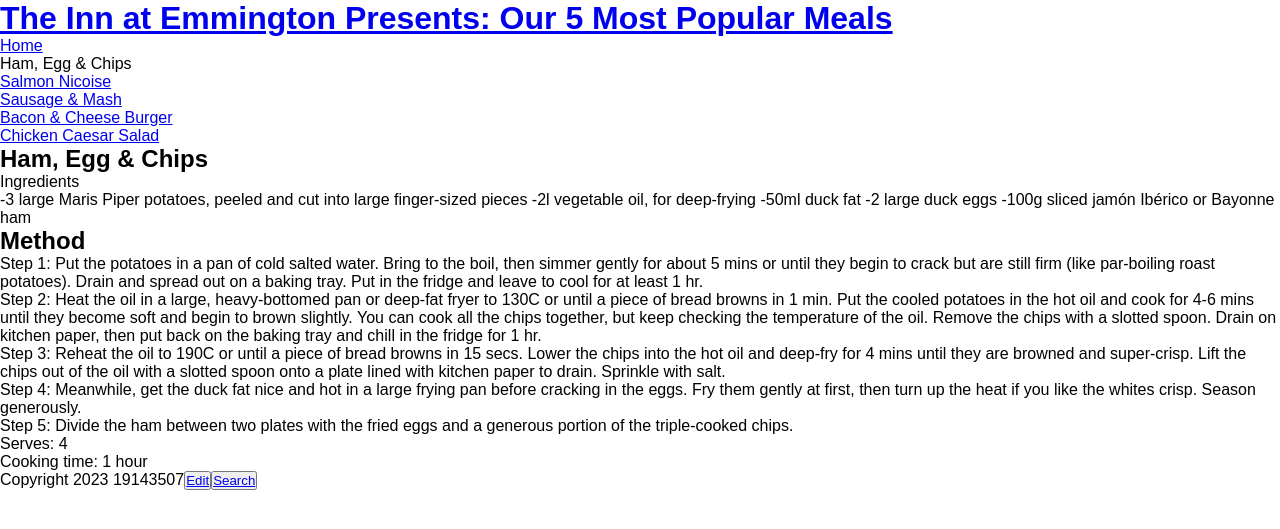
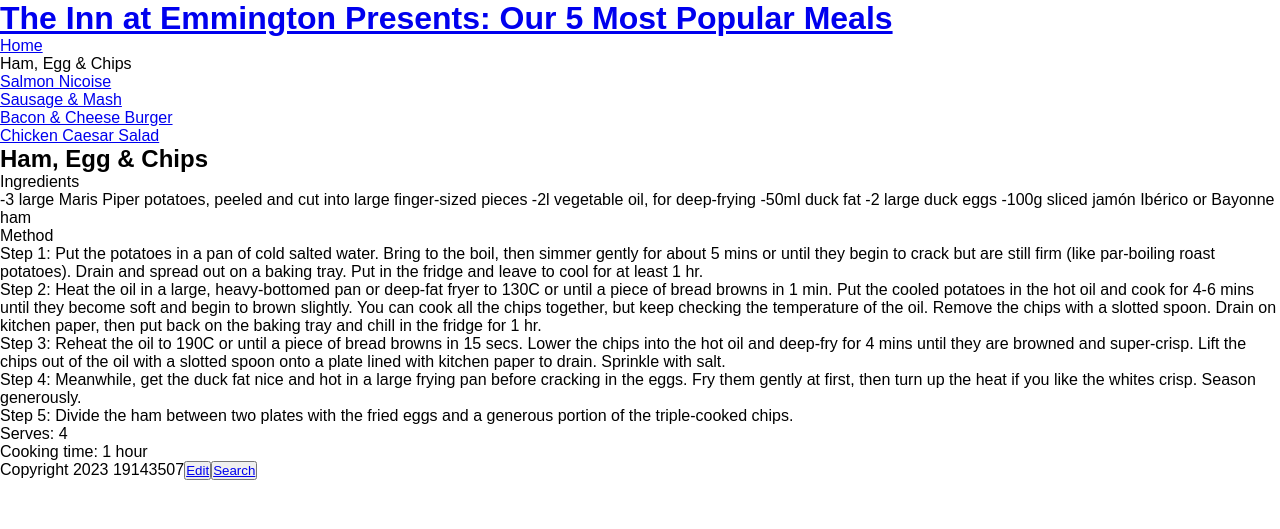
Before and after one commit to 19143507/inn-at-emmington, a Jekyll site: the page built from _recipes/recipe2.md, in a window 1280 px wide. Shown: the top 529 px of the page. Built offline with Jekyll 4.4.1, drawn with Linux system fonts in a browser that asks for light colours.

```diff
--- a/_recipes/recipe2.md
+++ b/_recipes/recipe2.md
@@ -13,7 +13,7 @@ Ingredients
 \-2 large duck eggs
 \-100g sliced jamón Ibérico or Bayonne ham
 
-## Method
+Method
 
 Step 1:
 Put the potatoes in a pan of cold salted water. Bring to the boil, then simmer gently for about 5 mins or until they begin to crack but are still firm (like par-boiling roast potatoes). Drain and spread out on a baking tray. Put in the fridge and leave to cool for at least 1 hr.
```
